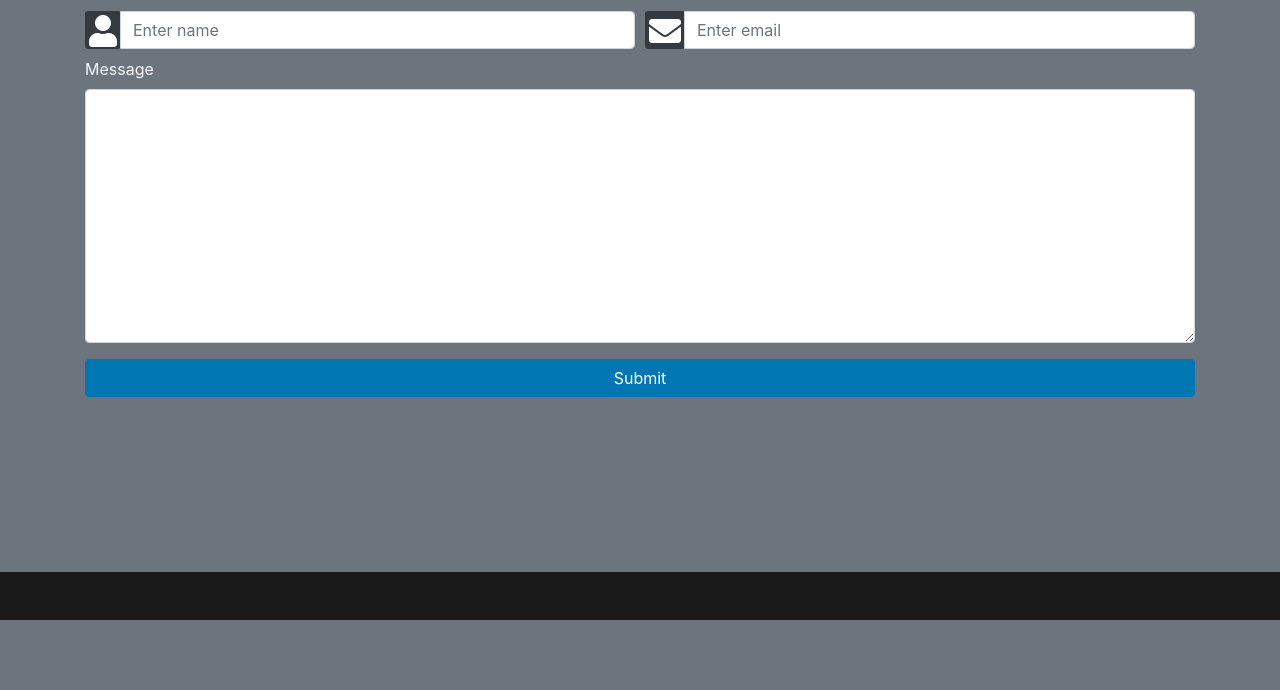
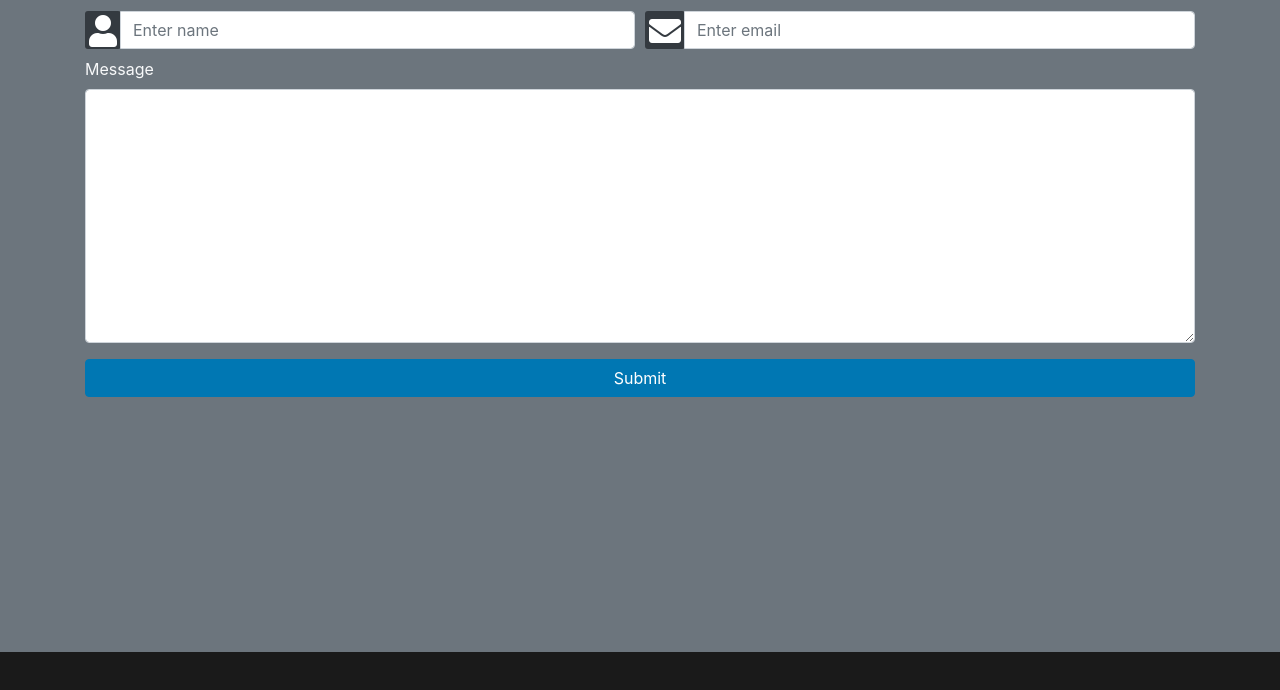
Before and after one commit to kcexn/kcexn.github.io.dev, a plain HTML site: page contact.html in a window 1280 px wide. Shown: the part 180-870 px from the top of the page. Before the commit the page ends 800 px from the top, so only its background shows below. Drawn offline with nearby package versions, Linux system fonts and the light colour scheme.

Commit message:
Fixed the contact page trailing white space problem

```diff
--- a/contact.html
+++ b/contact.html
@@ -14,8 +14,11 @@
     <link rel="stylesheet" href="./css/bootstrap.css" />
     <link rel="stylesheet" href="./css/style.css" />
   </head>
-  <body id="contact" class="bg-secondary">
-    <nav class="navbar navbar-expand-md navbar-dark bg-dark" id="main-nav">
+  <body class="bg-secondary">
+    <nav
+      class="navbar navbar-expand-md navbar-dark bg-dark sticky-top"
+      id="contact-nav"
+    >
       <a href="#" class="navbar-brand"><h2>Kevin Exton</h2></a>
       <button
         class="navbar-toggler"
@@ -36,7 +39,7 @@
       </div>
     </nav>
 
-    <div class="container-fluid bg-secondary">
+    <div class="container-fluid bg-secondary" id="contact-body">
       <div class="container">
         <div class="row">
           <div class="col">
@@ -113,9 +116,7 @@
       </div>
     </div>
 
-    <footer id="main-footer" class="bg-dark-blue fixed-bottom">
-      <div class="p-4"></div>
-    </footer>
+    <footer id="contact-footer" class="bg-dark-blue"></footer>
 
     <script
       src="https://code.jquery.com/jquery-3.3.1.min.js"
--- a/scss/style.scss
+++ b/scss/style.scss
@@ -32,6 +32,14 @@
   }
 }
 
+#contact-body {
+  height: 95vh;
+}
+
+#contact-footer {
+  height: 5vh;
+}
+
 // Bootstrap md screen width is 992px
 @media (max-width: 992px) {
   #main-header {
```
Also changed, not shown: css/style.css.
